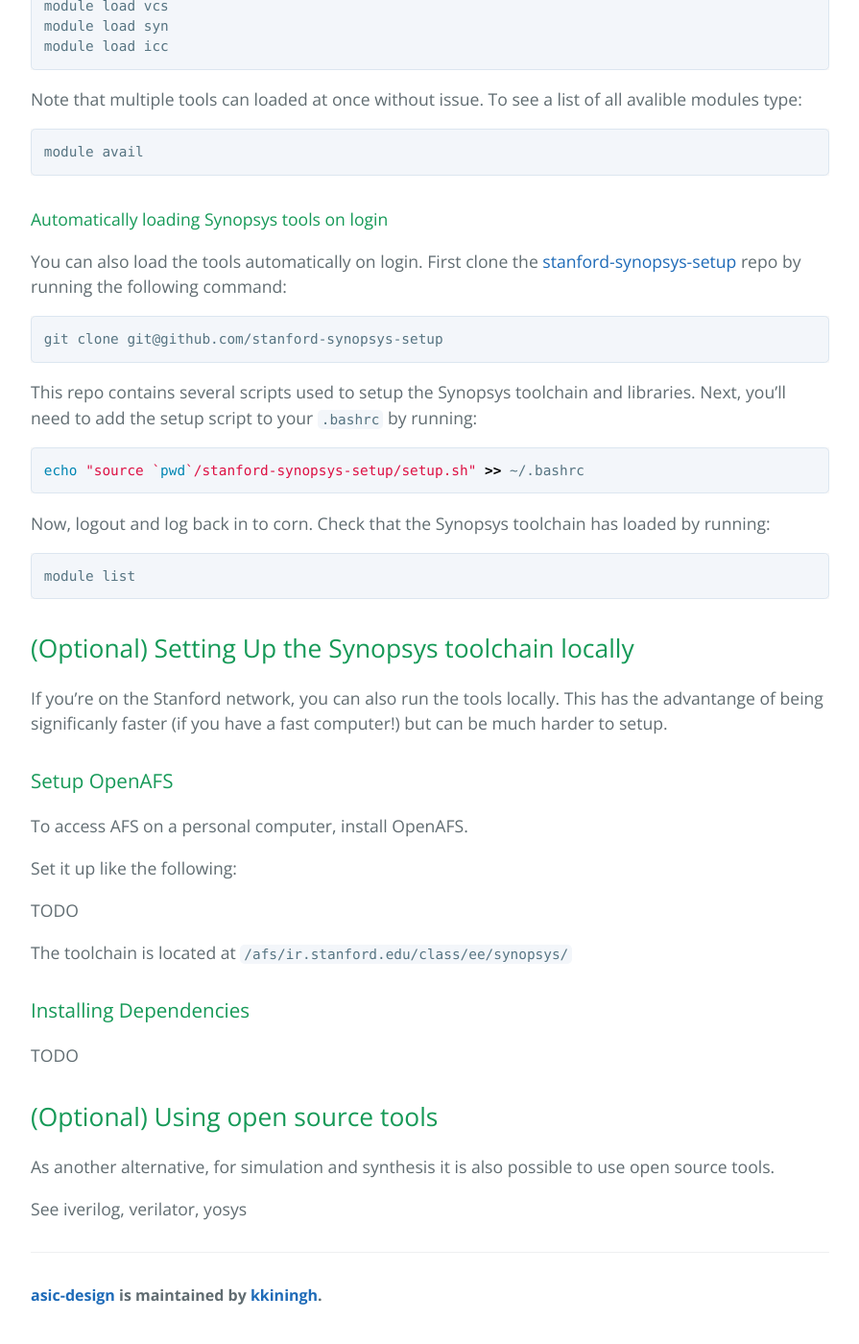
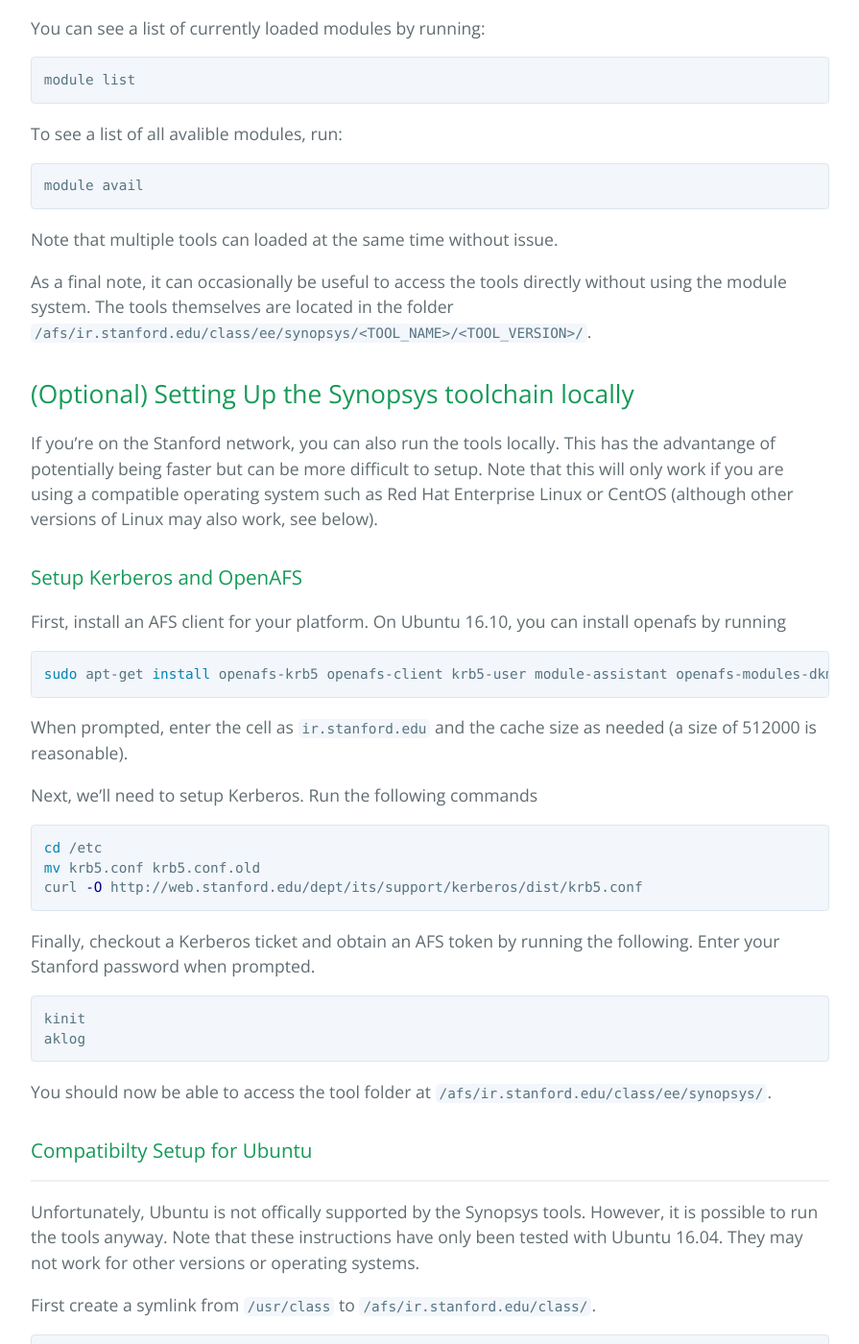
Before and after one commit to kkiningh/asic-design, a Jekyll site: the page built from docs/lessons/setup.md, in a window 1280 px wide and 1400 px high, scrolled down 694 px. Shown: the whole window at 96% size, without its empty margins (192-1087 px from the left). Built offline with Jekyll 4.4.1, drawn with Linux system fonts in a browser that asks for light colours; our own code applies the rules of GitHub Pages for plain Markdown files; some of the changed text lies outside the part shown.

Commit message:
Finish initial setup tutorial

````diff
--- a/docs/lessons/setup.md
+++ b/docs/lessons/setup.md
@@ -1,14 +1,19 @@
-Setup
-===
-
-Setting up the Synopsys toolchain on Corn
+----
+title: Lession 0: Tools and Setup
+author: Kevin Kiningham
+layout: default
 ---
 
-In this course, we use the Synopsys EDA toolsuite for simulation, synthesis, and place and route.
-These tools are widely used in industry, but they are also propriatary and very expensive.
-Fortunately, Stanford has bought educational licenses you can use for this course.
+Running the Synopsys toolchain on corn
+---
 
-The easiest way to access the Synopsys toolchain at Stanford is through
+In this course, we use the Synopsys EDA toolsuite for simulation, synthesis,
+and place and route. These tools are widely used in industry, but are also
+propriatary and very expensive. Fortunately, Stanford has several licenses
+students can use for educational purposes.
+
+For Stanford students not associated with a research group, the easiest way to
+access the Synopsys toolchain at Stanford is through
 [corn](https://web.stanford.edu/group/farmshare/cgi-bin/wiki/index.php/Main_Page#corn_info).
 Login to corn by opening a terminal and typing the following:
 
@@ -25,72 +30,110 @@ source $MODULESHOME/init/bash.in
 module load base
 ```
 
-Now we can load the specific tool we're interested in. For example, to load VCS
-(the Synopsys Verilog simulator), Design Compiler (the Synopsys synthesis tool),
-and ICC (the Synopsys palce and route tool) run the following commands:
+Now we can load the specific tool we're interested in running. For example, to
+load VCS (the Synopsys Verilog simulator) run the following command:
 
 ```bash
 module load vcs
-module load syn
-module load icc
 ```
 
-Note that multiple tools can loaded at once without issue. To see a list of all avalible
-modules type:
+You can see a list of currently loaded modules by running:
+
+```bash
+module list
+```
+
+To see a list of all avalible modules, run:
 
 ```bash
 module avail
 ```
 
-#### Automatically loading Synopsys tools on login ####
+Note that multiple tools can loaded at the same time without issue.
 
-You can also load the tools automatically on login. First clone the
-[stanford-synopsys-setup](https://github.com/kkiningh/stanford-synopsys-setup)
-repo by running the following command:
-
-```bash
-git clone git@github.com/stanford-synopsys-setup
-```
-
-This repo contains several scripts used to setup the Synopsys toolchain and
-libraries. Next, you'll need to add the setup script to your `.bashrc` by
-running:
-
-```bash
-echo "source `pwd`/stanford-synopsys-setup/setup.sh" >> ~/.bashrc
-```
-
-Now, logout and log back in to corn. Check that the Synopsys toolchain has
-loaded by running:
-
-```bash
-module list
-```
+As a final note, it can occasionally be useful to access the tools directly
+without using the module system. The tools themselves are located in the folder
+`/afs/ir.stanford.edu/class/ee/synopsys/<TOOL_NAME>/<TOOL_VERSION>/`.
 
 (Optional) Setting Up the Synopsys toolchain locally
 ---
 
 If you're on the Stanford network, you can also run the tools locally. This has
-the advantange of being significanly faster (if you have a fast computer!) but
-can be much harder to setup.
+the advantange of potentially being faster but can be more difficult to setup.
+Note that this will only work if you are using a compatible operating system
+such as Red Hat Enterprise Linux or CentOS (although other versions of Linux
+may also work, see below).
 
-### Setup OpenAFS ###
+### Setup Kerberos and OpenAFS ###
 
-To access AFS on a personal computer, install OpenAFS.
+First, install an AFS client for your platform. On Ubuntu 16.10, you can
+install openafs by running
 
-Set it up like the following:
+```bash
+sudo apt-get install openafs-krb5 openafs-client krb5-user module-assistant openafs-modules-dkms
+```
 
-TODO
+When prompted, enter the cell as `ir.stanford.edu` and the cache size as needed
+(a size of 512000 is reasonable).
 
-The toolchain is located at `/afs/ir.stanford.edu/class/ee/synopsys/`
+Next, we'll need to setup Kerberos. Run the following commands
 
-### Installing Dependencies ###
+```bash
+cd /etc
+mv krb5.conf krb5.conf.old
+curl -O http://web.stanford.edu/dept/its/support/kerberos/dist/krb5.conf
+```
 
-TODO
+Finally, checkout a Kerberos ticket and obtain an AFS token by running the following.
+Enter your Stanford password when prompted.
 
-(Optional) Using open source tools
+```bash
+kinit
+aklog
+```
+
+You should now be able to access the tool folder at `/afs/ir.stanford.edu/class/ee/synopsys/`.
+
+### Compatibilty Setup for Ubuntu ###
 ---
 
-As another alternative, for simulation and synthesis it is also possible to use open source tools.
+Unfortunately, Ubuntu is not offically supported by the Synopsys tools.
+However, it is possible to run the tools anyway. Note that these instructions
+have only been tested with Ubuntu 16.04. They may not work for other versions
+or operating systems.
 
-See iverilog, verilator, yosys
+First create a symlink from `/usr/class` to `/afs/ir.stanford.edu/class/`.
+
+```bash
+ln -s /usr/class /afs/ir.stanford.edu/class
+```
+
+Next, some of the tools rely on outdated library versions. We can workaround
+this by creating a symlink to the correct library and adding it to the dynamic
+library search path.
+
+```bash
+mkdir -p $HOME/.local/lib
+ln -s $HOME/.local/lib/libjpeg.so.62 /usr/lib/x86_64-linux-gnu/libjpeg.so.8.0.2
+ln -s $HOME/.local/lib/libmng.so.1 /usr/lib/x86_64-linux-gnu/libmng.so.2.0.2
+ln -s $HOME/.local/lib/libncurses.so.5 /lib/x86_64-linux-gnu/libncurses.so.5
+ln -s $HOME/.local/lib/libtiff.so.3 /usr/lib/x86_64-linux-gnu/libtiff.so.5.2.4
+export $LD_LIBRARY_PATH:$HOME/.local/lib/
+```
+
+Some tools also attempt to autodetect the current platform and term type.
+Override this by setting:
+
+```bash
+export ARCH_OVERRIDE=linux
+export TERM=xterm+256color
+```
+
+Some tools expect that `/bin/sh` is symlinked to `bash` instead of `dash` (Ubuntu default).
+Change this by running:
+
+```bash
+sudo dpkg-reconfigure dash
+```
+
+You should now be able to run the tools normally.
````
